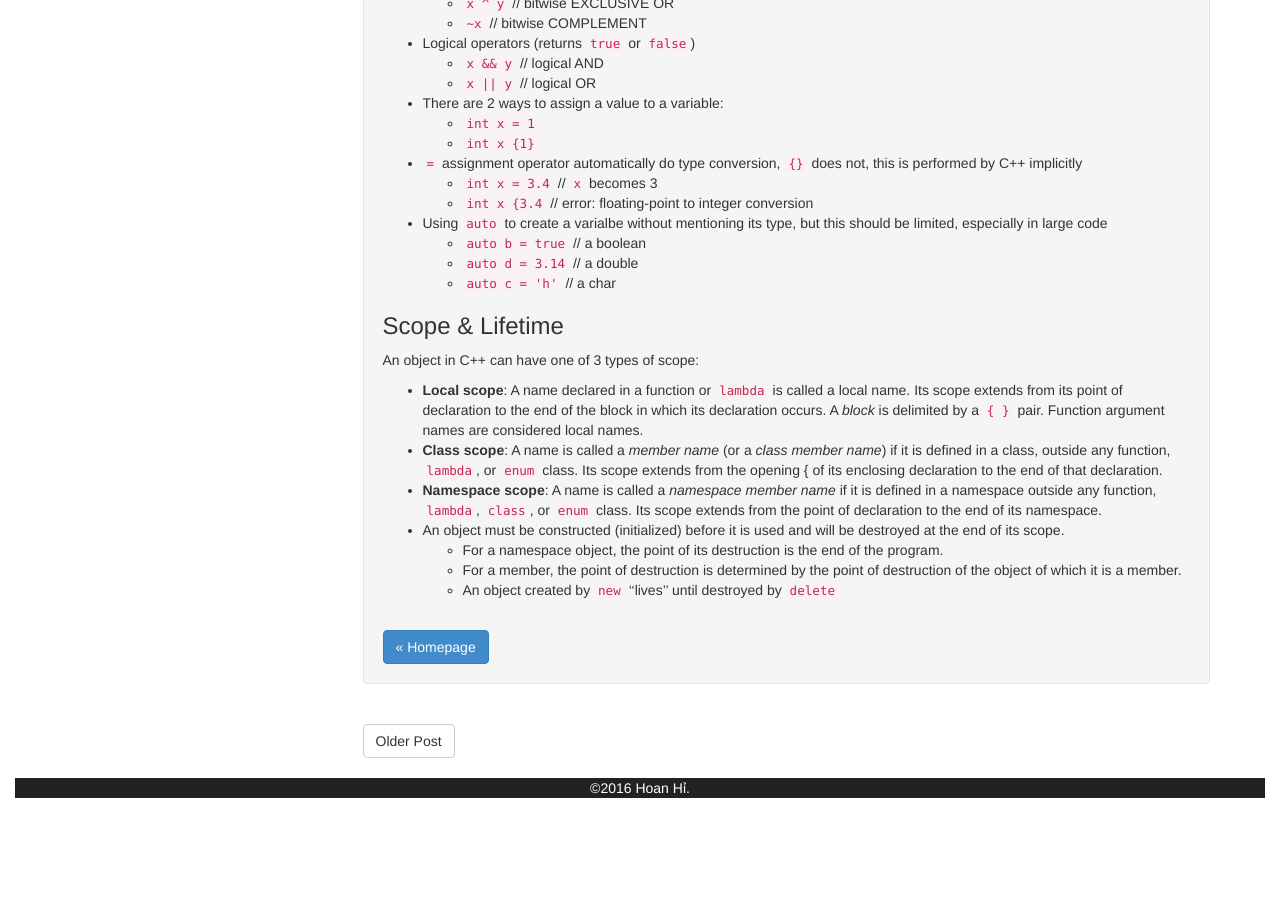
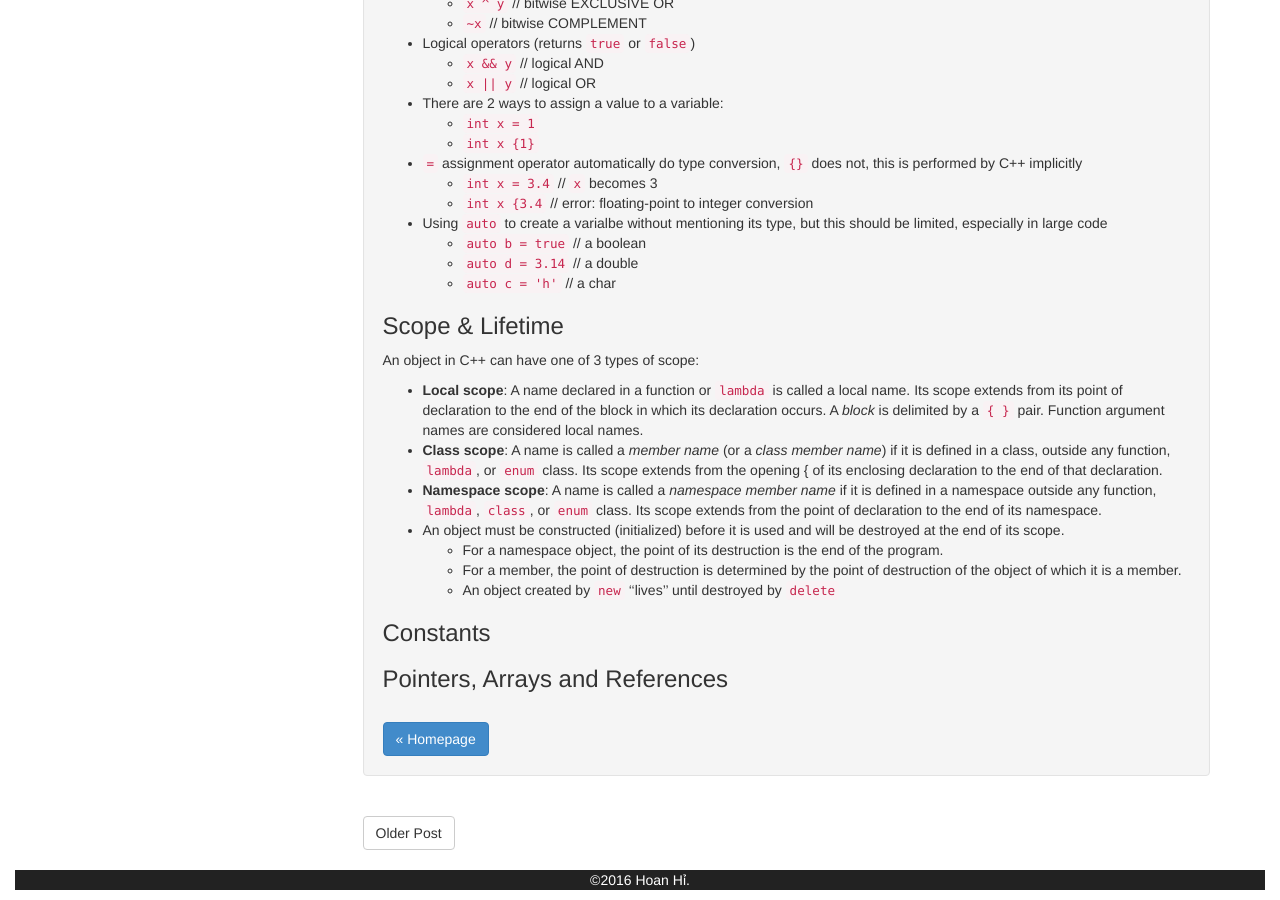
Before and after one commit to hoanvu/hoanvu.github.io, a Jekyll site: the page built from _posts/2016-07-09-c++-notes.md, in a window 1280 px wide and 900 px high, scrolled down 1441 px. Built offline with Jekyll 4.4.1, drawn with Linux system fonts in a browser that asks for light colours; before the commit the page ends 2249 px from its top, so only the background shows below that.

Commit message:
update c++ notes

```diff
--- a/_posts/2016-07-09-c++-notes.md
+++ b/_posts/2016-07-09-c++-notes.md
@@ -93,3 +93,7 @@ class, outside any function, `lambda`, or `enum` class. Its scope extends from t
     - For a namespace object, the point of its destruction is the end of the program.
     - For a member, the point of destruction is determined by the point of destruction of the object of which it is a member.
     - An object created by `new` ‘‘lives’’ until destroyed by `delete`
+
+### Constants
+
+### Pointers, Arrays and References
```
